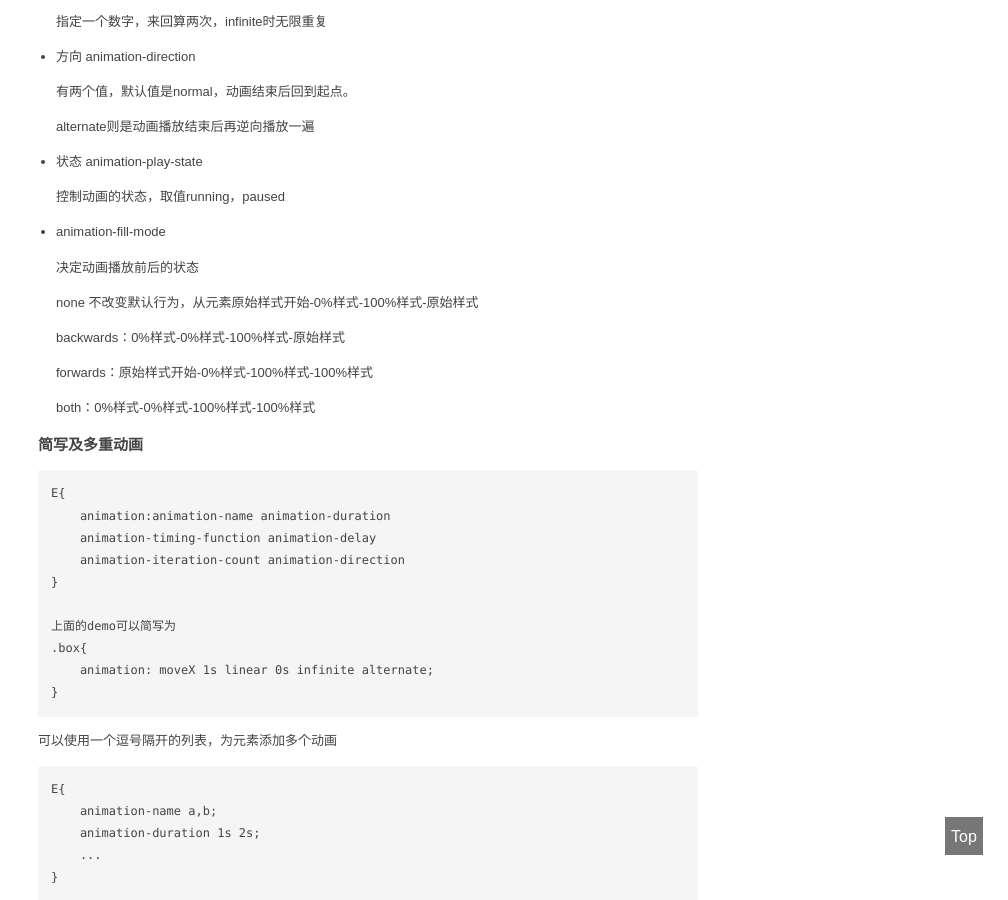
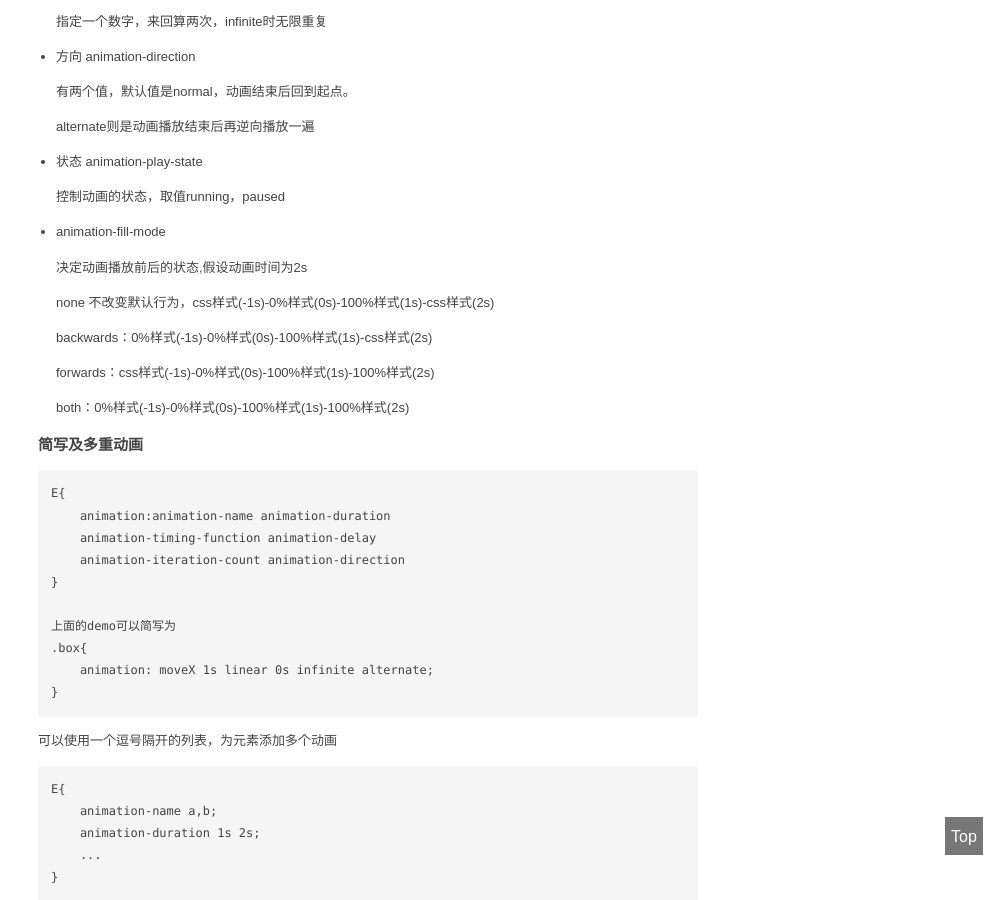
Before and after one commit to TMaize/tmaize-blog, a Jekyll site: the page built from _posts/2016-08-20-css3-变换-渐变-动画.md, in a window 1280 px wide and 900 px high, scrolled down 7930 px. Shown: the whole window, without its empty margins (272-1280 px from the left). Built offline with Jekyll 4.4.1, drawn with Linux system fonts in a browser that asks for light colours.

Commit message:
修改文章

```diff
--- a/_posts/2016-08-20-css3-变换-渐变-动画.md
+++ b/_posts/2016-08-20-css3-变换-渐变-动画.md
@@ -358,15 +358,15 @@ E{
 
 + animation-fill-mode
 
-    决定动画播放前后的状态
+    决定动画播放前后的状态,假设动画时间为2s
 
-    none 不改变默认行为，从元素原始样式开始-0%样式-100%样式-原始样式
+    none 不改变默认行为，css样式(-1s)-0%样式(0s)-100%样式(1s)-css样式(2s)
 
-    backwards：0%样式-0%样式-100%样式-原始样式
+    backwards：0%样式(-1s)-0%样式(0s)-100%样式(1s)-css样式(2s)
 
-    forwards：原始样式开始-0%样式-100%样式-100%样式
+    forwards：css样式(-1s)-0%样式(0s)-100%样式(1s)-100%样式(2s)
 
-    both：0%样式-0%样式-100%样式-100%样式
+    both：0%样式(-1s)-0%样式(0s)-100%样式(1s)-100%样式(2s)
 
 
 ## 简写及多重动画
```
